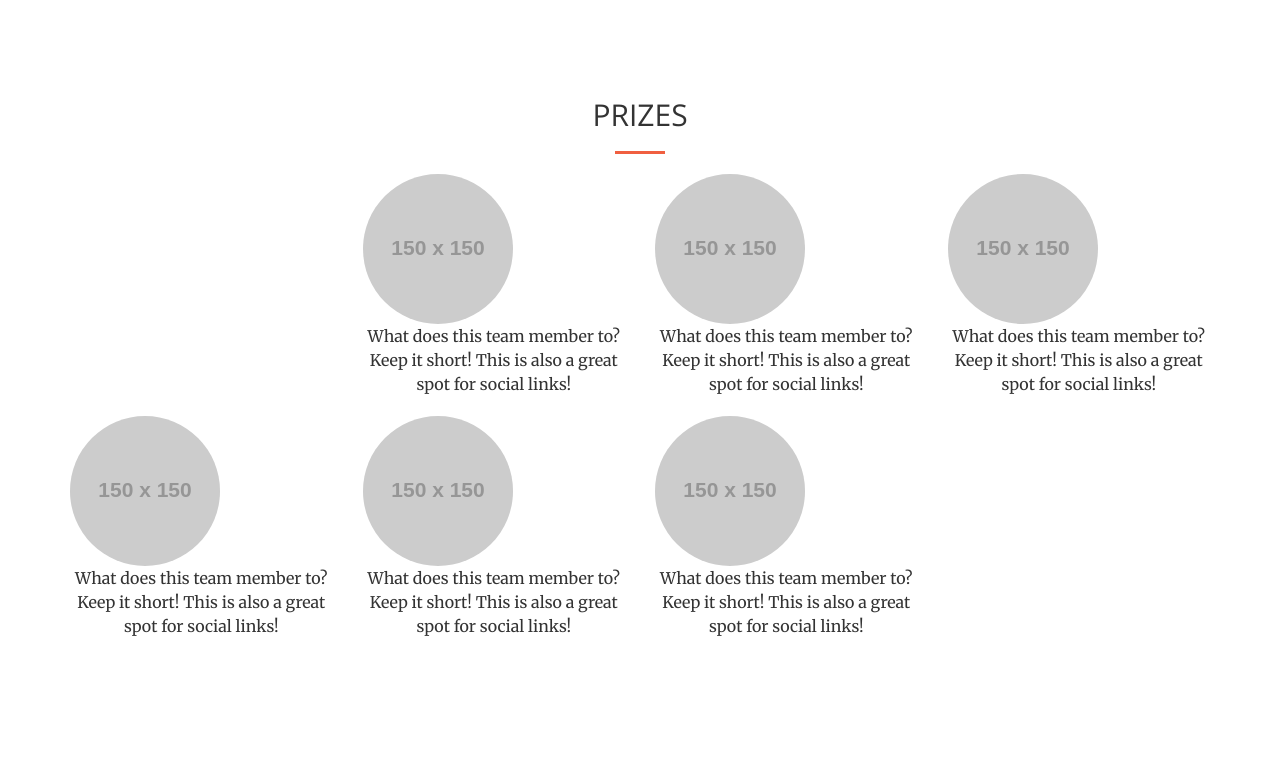
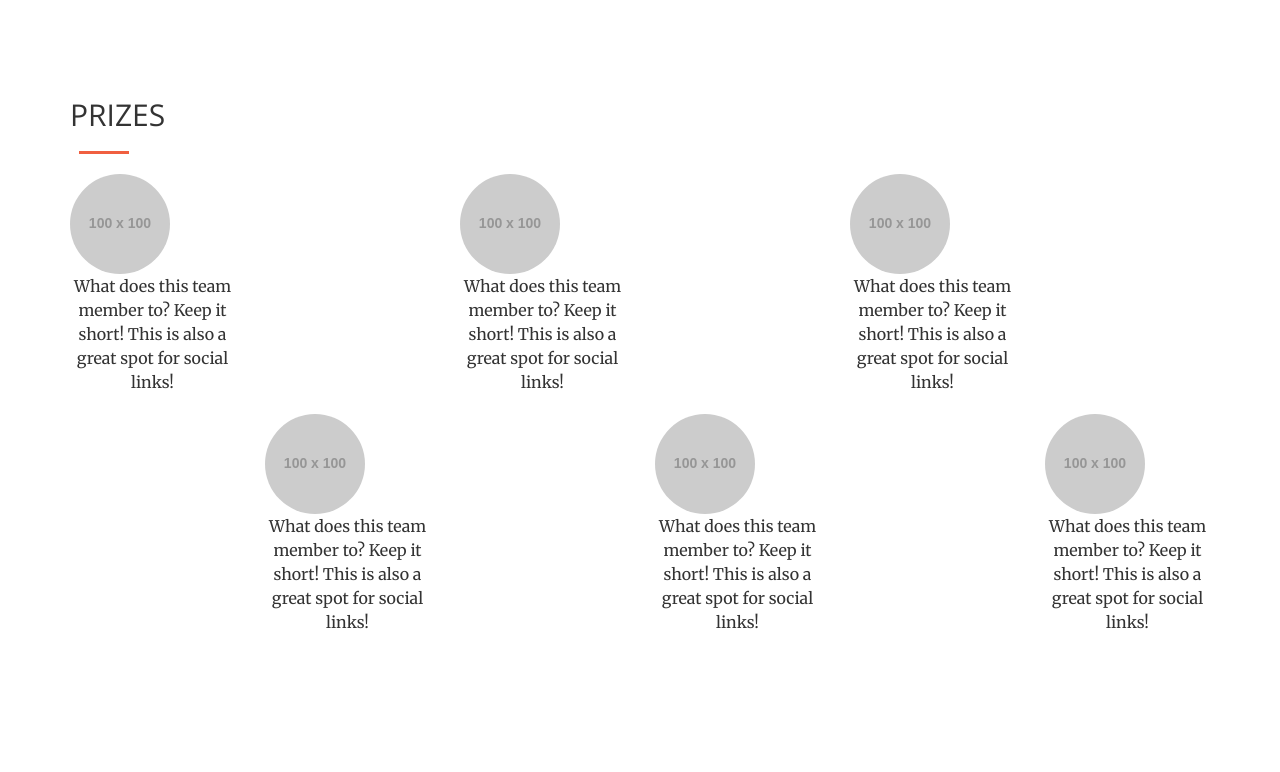
Before and after one commit to sandeepsirodia/livwir, a website: page startbootstrap-creative-gh-pages/index.html in a window 1280 px wide. Shown: the part 1788-2560 px from the top of the page. Drawn offline with nearby package versions, Linux system fonts and the light colour scheme; placeholder pictures from the web are drawn by us.

Commit message:
Update index.html

```diff
--- a/startbootstrap-creative-gh-pages/index.html
+++ b/startbootstrap-creative-gh-pages/index.html
@@ -9,7 +9,7 @@
     <meta name="description" content="">
     <meta name="author" content="">
 
-    <title>MOOD INDIGO</title>
+    <title>Mood Indigo 2016</title>
 
     <!-- Bootstrap Core CSS -->
     <link href="vendor/bootstrap/css/bootstrap.min.css" rel="stylesheet">
@@ -50,7 +50,7 @@
             <div class="collapse navbar-collapse" id="bs-example-navbar-collapse-1">
                 <ul class="nav navbar-nav navbar-right">
                     <li>
-                        <a class="page-scroll" href="#about">About</a>
+                        <a class="page-scroll" href="#home">HOME</a>
                     </li>
                     <li>
                         <a class="page-scroll" href="#partners">PARTNERS</a>
@@ -80,7 +80,7 @@
         <!-- /.container-fluid -->
     </nav>
 
-    <header>
+    <header id="home">
         <div class="header-content">
             <div class="header-content-inner">
                 <div id="logounitw">
@@ -93,21 +93,21 @@
 <section id="about">
         <div class="container">
             <div class="row">
-                <div class="col-lg-8 col-lg-offset-2 text-center">
+                <div class="col-lg-8 col-lg-offset-2">
                     <h2 class="section-heading">ABOUT</h2>
                     <hr class="primary">
                     </div>
-                <div class="col-lg-4 col-lg-offset-2 text-center">
+                <div class="col-lg-4 col-lg-offset-2">
                     <p>Lorem ipsum dolor sit amet, consectetur adipisicing elit. Qui dicta minus molestiae vel beatae natus eveniet ratione temporibus aperiam harum alias officiis assumenda officia quibusdam deleniti eos cupiditate dolore doloribus </p>
 
                 </div>
-                <div class="col-lg-4 text-center">
+                <div class="col-lg-4">
                     <object width="320" height="200"
 data="http://www.youtube.com/v/XGSy3_Czz8k">
 </object>
                 </div>
 
-				<div class="col-lg-8 col-lg-offset-2 text-center">
+				<div class="col-lg-8 col-lg-offset-2">
 				<br><br><br>
                     <h2 class="section-heading">PREVIOUS WINNERS</h2>
                     <hr class="primary">
@@ -120,7 +120,7 @@ data="http://www.youtube.com/v/XGSy3_Czz8k">
 <section class="bg-primary" id="schedule">
         <div class="container">
             <div class="row">
-                <div class="col-lg-8 col-lg-offset-2 text-center">
+                <div class="col-lg-8 col-lg-offset-2 text-right">
                     <h2 class="section-heading">MUMBAI</h2>
                     <hr class="light">
                     <p class="text-faded">Start Bootstrap has everything you need to get your new website up and running in no time! All of the templates and themes on Start Bootstrap are open source, free to download, and easy to use. No strings attached!</p>
@@ -134,37 +134,42 @@ data="http://www.youtube.com/v/XGSy3_Czz8k">
     <section id="prizes">
         <div class="container">
             <div class="row">
-                <div class="col-lg-12 text-center">
+                <div class="col-lg-1 text-center">
                     <h2 class="section-heading">PRIZES</h2>
                     <hr class="primary">
                 </div>
-
-
-		   <div class="col-lg-3 col-sm-6 text-center"></div>
-            <div class="col-lg-3 col-sm-6 text-center" >
-                <img class="img-circle img-responsive img-center" src="http://placehold.it/150x150" alt="" align="middle" >
+                <div class="col-lg-11 text-center"></div>
+            </div>
+            <div class="row">
+            <div class="col-lg-2 col-sm-6 text-center" >
+                <img class="img-circle img-responsive img-center" src="http://placehold.it/100x100" alt="" align="middle" >
                 <p>What does this team member to? Keep it short! This is also a great spot for social links!</p>
             </div>
-            <div class="col-lg-3 col-sm-6 text-center">
-                <img class="img-circle img-responsive img-center" src="http://placehold.it/150x150" alt="">
+            <div class="col-lg-2"></div>
+            <div class="col-lg-2 col-sm-6 text-center">
+                <img class="img-circle img-responsive img-center" src="http://placehold.it/100x100" alt="">
                 <p>What does this team member to? Keep it short! This is also a great spot for social links!</p>
             </div>
-			<div class="col-lg-3 col-sm-6 text-center">
-                <img class="img-circle img-responsive img-center" src="http://placehold.it/150x150" alt="">
+            <div class="col-lg-2"></div>
+			<div class="col-lg-2 col-sm-6 text-center">
+                <img class="img-circle img-responsive img-center" src="http://placehold.it/100x100" alt="">
                 <p>What does this team member to? Keep it short! This is also a great spot for social links!</p>
             </div>
-
-
-			<div class="col-lg-3 col-sm-6 text-center">
-                <img class="img-circle img-responsive img-center" src="http://placehold.it/150x150" alt="">
+			</div>
+			<div class="row">
+            <div class="col-lg-2"></div>
+			<div class="col-lg-2 col-sm-6 text-center">
+                <img class="img-circle img-responsive img-center" src="http://placehold.it/100x100" alt="">
                 <p>What does this team member to? Keep it short! This is also a great spot for social links!</p>
             </div>
-			<div class="col-lg-3 col-sm-6 text-center">
-                <img class="img-circle img-responsive img-center" src="http://placehold.it/150x150" alt="">
+            <div class="col-lg-2"></div>
+			<div class="col-lg-2 col-sm-6 text-center">
+                <img class="img-circle img-responsive img-center" src="http://placehold.it/100x100" alt="">
                 <p>What does this team member to? Keep it short! This is also a great spot for social links!</p>
             </div>
-			<div class="col-lg-3 col-sm-6 text-center">
-                <img class="img-circle img-responsive img-center" src="http://placehold.it/150x150" alt="">
+            <div class="col-lg-2"></div>
+			<div class="col-lg-2 col-sm-6 text-center">
+                <img class="img-circle img-responsive img-center" src="http://placehold.it/100x100" alt="">
                 <p>What does this team member to? Keep it short! This is also a great spot for social links!</p>
             </div>
         </div>
```
